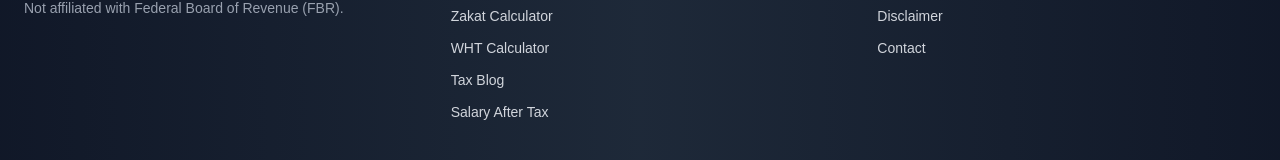
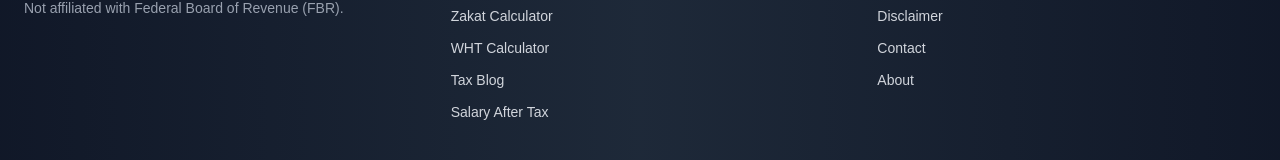
Before and after one commit to muhammadobaid1986/fbrtaxcalculators, a Next.js app: page /tax-slab-comparison-pakistan in a window 1280 px wide. Shown: the part 9032-9192 px from the top of the page. Built offline with nearby package versions, Linux system fonts and the light colour scheme.

Commit message:
Fixed About link in footer

```diff
--- a/app/layout.tsx
+++ b/app/layout.tsx
@@ -232,6 +232,11 @@ export default function RootLayout({
                 <li><Link href="/privacy-policy" className="hover:text-green-400 transition">Privacy Policy</Link></li>
                 <li><Link href="/disclaimer" className="hover:text-green-400 transition">Disclaimer</Link></li>
                 <li><Link href="/contact" className="hover:text-green-400 transition">Contact</Link></li>
+                <li>
+                <Link href="/about" className="hover:text-green-400 transition">
+                About
+                </Link>
+              </li>
               </ul>
             </div>
 
```
